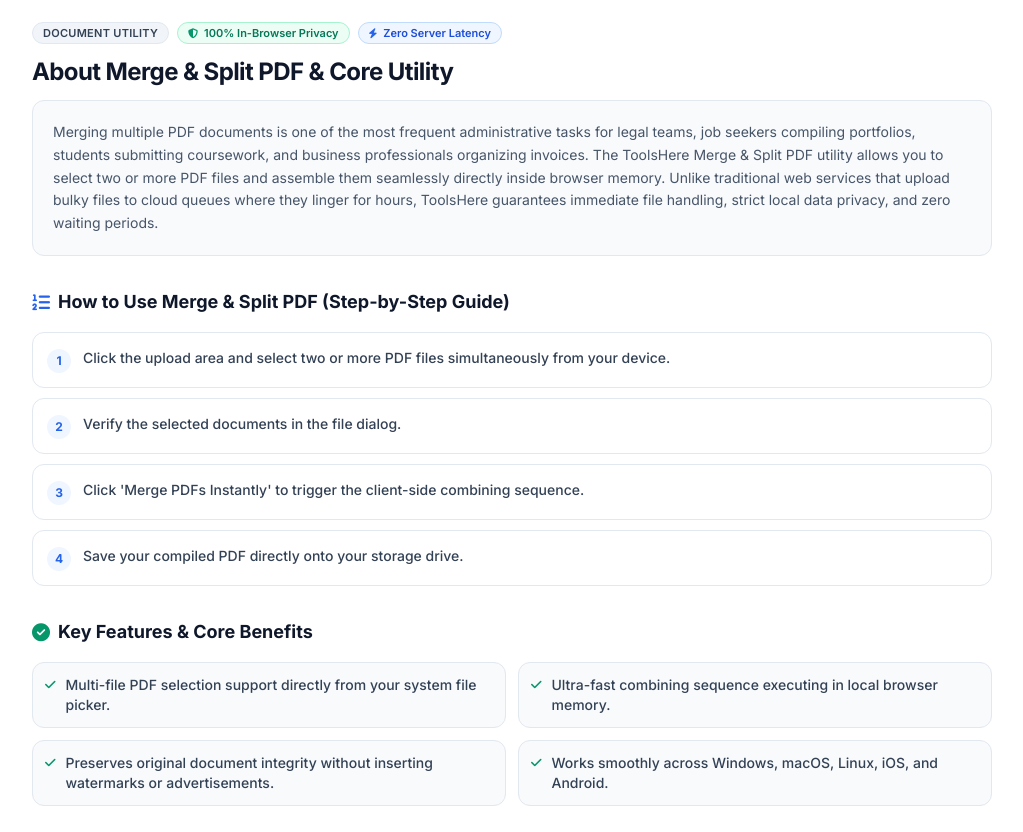
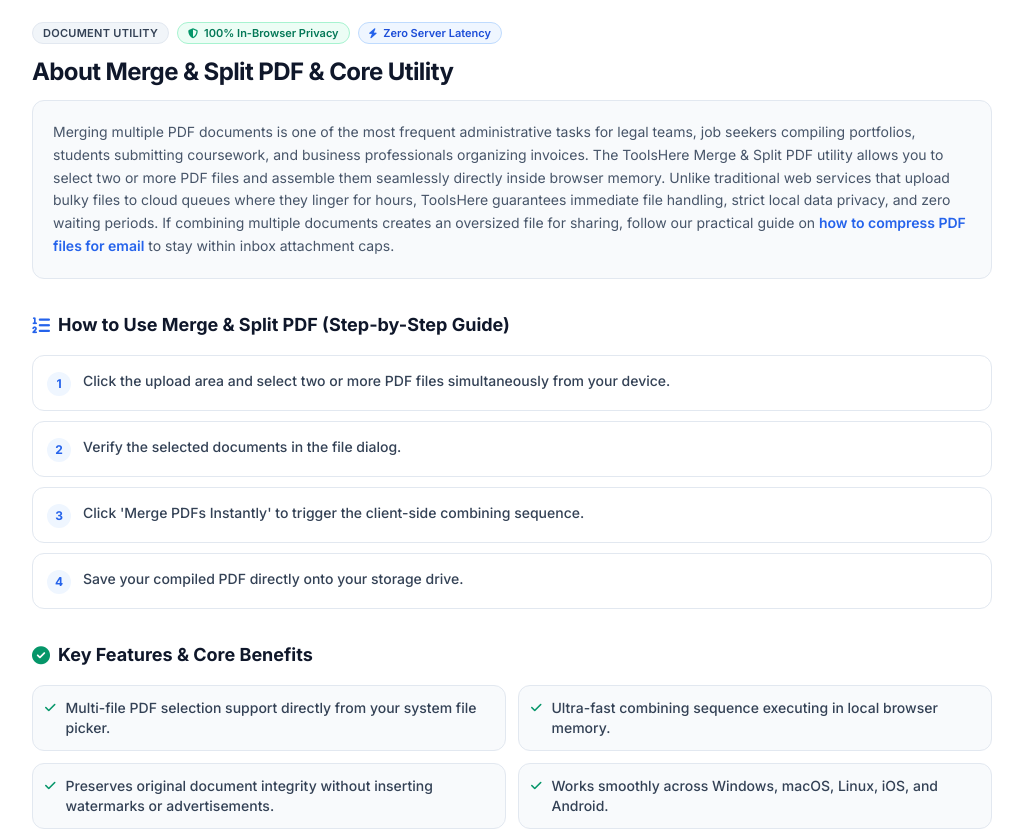
Before and after one commit to amantiwari234/toolshere, a website: page merge-pdf/index.html in a window 1280 px wide. Shown: the part 800-1632 px from the top of the page, without its empty margins (128-1151 px from the left). Drawn offline with Linux system fonts and the light colour scheme.

Commit message:
Improve contextual PDF guide internal linking

```diff
--- a/merge-pdf/index.html
+++ b/merge-pdf/index.html
@@ -493,7 +493,7 @@
         </div>
         <h2 class="text-xl sm:text-2xl font-bold text-slate-900 dark:text-white tracking-tight leading-snug">About Merge & Split PDF &amp; Core Utility</h2>
         <div class="p-5 rounded-xl bg-slate-50 dark:bg-slate-800/80 border border-slate-200 dark:border-slate-700 leading-relaxed text-sm text-slate-600 dark:text-slate-300">
-          <p>Merging multiple PDF documents is one of the most frequent administrative tasks for legal teams, job seekers compiling portfolios, students submitting coursework, and business professionals organizing invoices. The ToolsHere Merge & Split PDF utility allows you to select two or more PDF files and assemble them seamlessly directly inside browser memory. Unlike traditional web services that upload bulky files to cloud queues where they linger for hours, ToolsHere guarantees immediate file handling, strict local data privacy, and zero waiting periods.</p>
+          <p>Merging multiple PDF documents is one of the most frequent administrative tasks for legal teams, job seekers compiling portfolios, students submitting coursework, and business professionals organizing invoices. The ToolsHere Merge & Split PDF utility allows you to select two or more PDF files and assemble them seamlessly directly inside browser memory. Unlike traditional web services that upload bulky files to cloud queues where they linger for hours, ToolsHere guarantees immediate file handling, strict local data privacy, and zero waiting periods. If combining multiple documents creates an oversized file for sharing, follow our practical guide on <a href="/blog/how-to-compress-pdf-for-email/" class="text-blue-600 dark:text-blue-400 font-semibold hover:underline">how to compress PDF files for email</a> to stay within inbox attachment caps.</p>
         </div>
       </div>
 
```
Also changed, not shown: pdf-to-word/index.html (+1 -1 lines).
